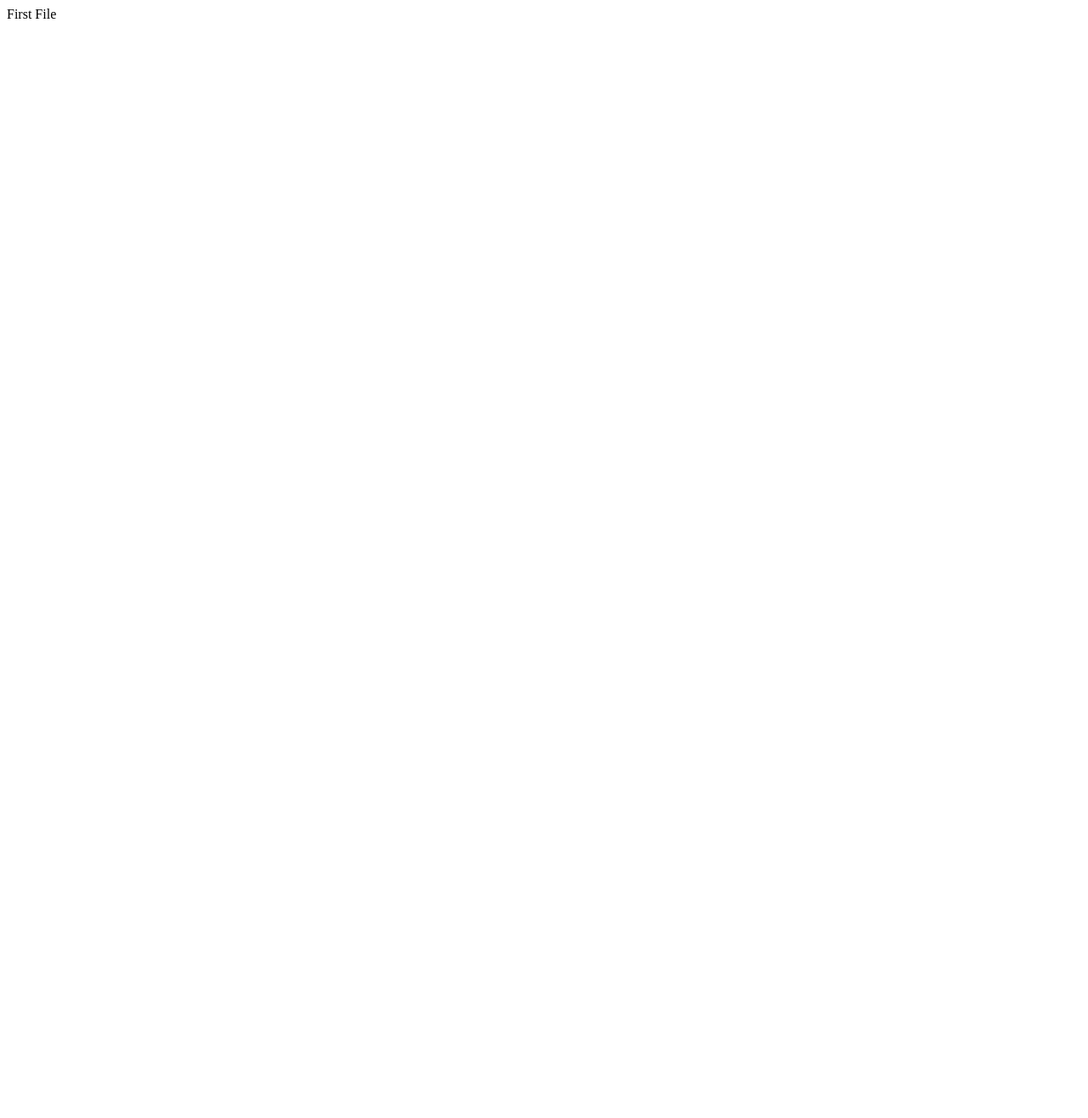
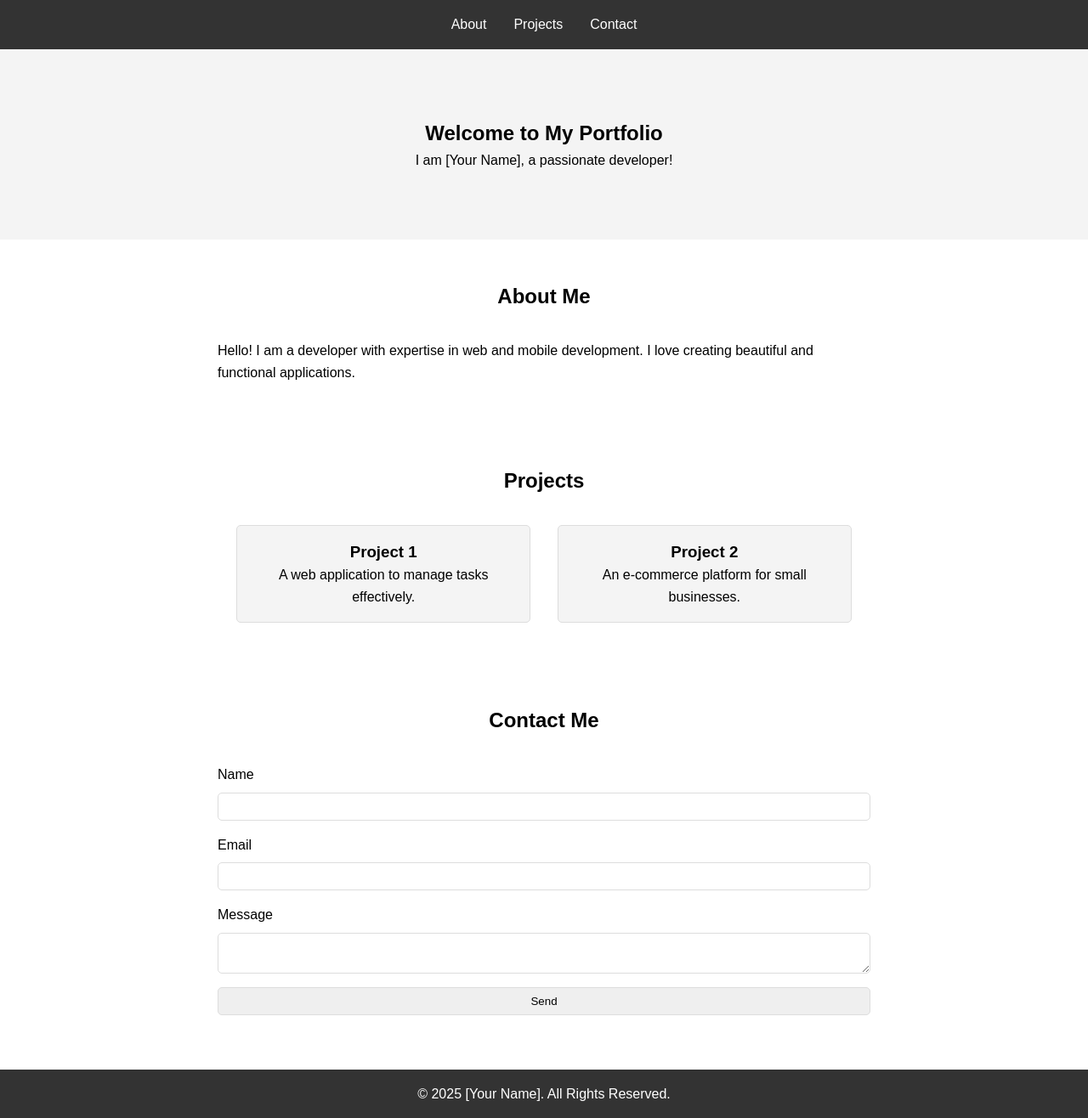
Before and after one commit to rifdi12/cv, a plain HTML site: page index.html in a window 1280 px wide. Shown: the whole page at 85% size. Before the commit the page ends 800 px from the top, so only its background shows below. Drawn offline with Linux system fonts and the light colour scheme.

Commit message:
Update index.html

```diff
--- a/index.html
+++ b/index.html
@@ -1 +1,66 @@
-First File
+<!DOCTYPE html>
+<html lang="en">
+<head>
+  <meta charset="UTF-8">
+  <meta name="viewport" content="width=device-width, initial-scale=1.0">
+  <title>Portofolio</title>
+  <link rel="stylesheet" href="style.css">
+</head>
+<body>
+  <header>
+    <nav>
+      <ul>
+        <li><a href="#about">About</a></li>
+        <li><a href="#projects">Projects</a></li>
+        <li><a href="#contact">Contact</a></li>
+      </ul>
+    </nav>
+  </header>
+
+  <section id="hero">
+    <h1>Welcome to My Portfolio</h1>
+    <p>I am [Your Name], a passionate developer!</p>
+  </section>
+
+  <section id="about">
+    <h2>About Me</h2>
+    <p>Hello! I am a developer with expertise in web and mobile development. I love creating beautiful and functional applications.</p>
+  </section>
+
+  <section id="projects">
+    <h2>Projects</h2>
+    <div class="project-list">
+      <div class="project">
+        <h3>Project 1</h3>
+        <p>A web application to manage tasks effectively.</p>
+      </div>
+      <div class="project">
+        <h3>Project 2</h3>
+        <p>An e-commerce platform for small businesses.</p>
+      </div>
+    </div>
+  </section>
+
+  <section id="contact">
+    <h2>Contact Me</h2>
+    <form id="contact-form">
+      <label for="name">Name</label>
+      <input type="text" id="name" name="name" required>
+
+      <label for="email">Email</label>
+      <input type="email" id="email" name="email" required>
+
+      <label for="message">Message</label>
+      <textarea id="message" name="message" required></textarea>
+
+      <button type="submit">Send</button>
+    </form>
+  </section>
+
+  <footer>
+    <p>© 2025 [Your Name]. All Rights Reserved.</p>
+  </footer>
+
+  <script src="script.js"></script>
+</body>
+</html>
```
